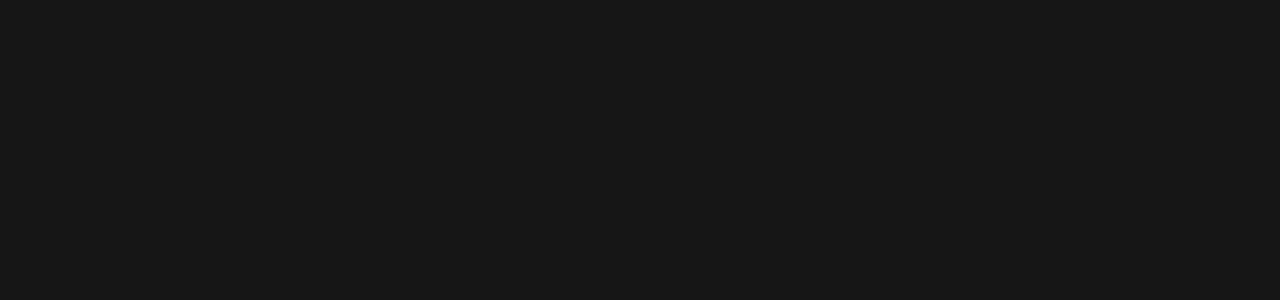
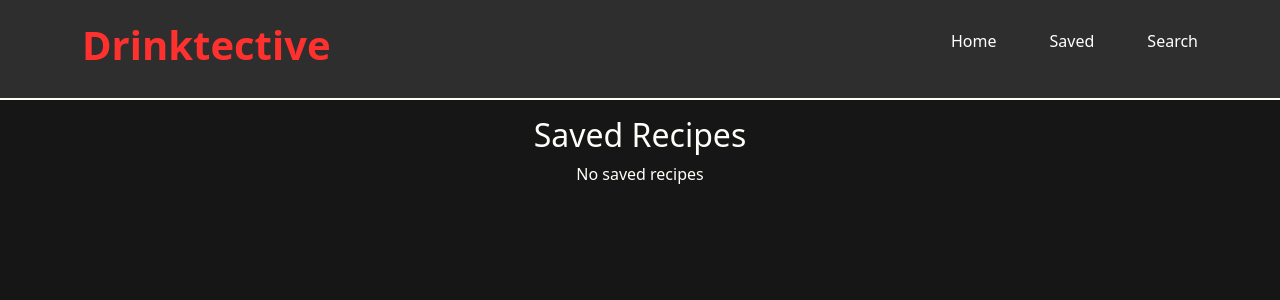
Before and after one commit to alejandroZepedaR/drinktective, a React (Vite) app: page /saved in a window 1280 px wide. Before the commit this address had no page. Shown: the top 300 px of the page. Built offline with nearby package versions, Linux system fonts and the light colour scheme.

Commit message:
Finish localStorage Implementation

```diff
--- a/src/App.jsx
+++ b/src/App.jsx
@@ -2,6 +2,7 @@ import { Route, Routes } from "react-router-dom";
 import HomePage from "./pages/HomePage";
 import SearchPage from "./pages/SearchPage";
 import RecipePage from "./pages/RecipePage";
+import SavedPage from "./pages/SavedPage";
 
 function App() {
 
@@ -10,6 +11,7 @@ function App() {
       <Route path="/" element={<HomePage />}/>
       <Route path='/search' element={<SearchPage/>}/>
       <Route path="/recipe/:id" element={<RecipePage/>} />
+      <Route path="/saved" element={<SavedPage />}/>
     </Routes>
   )
 }
--- a/src/components/DrinkCard.jsx
+++ b/src/components/DrinkCard.jsx
@@ -22,9 +22,9 @@ export default function DrinkCard({drink}) {
 
             // Save the updated list to local storage
             localStorage.setItem("savedDrinks", JSON.stringify(updatedSavedDrinks));
-            console.log("Drink saved!");
+            alert("Drink saved!");
         } else {
-            console.log("Drink already saved!");
+            alert("You already saved this drink!");
         }
 
         function logLocalStorageData() {
@@ -41,7 +41,13 @@ export default function DrinkCard({drink}) {
                 <h5 className="card-title">{drink.strDrink}</h5>
                 <div>
                     <a className="btn btn-primary" href={link} >Recipe</a>
-                    <button onClick={() => handleSave()} className="btn btn-secondary">Save</button>
+                    {
+                        savedDrinks.includes(drink.idDrink) ? (
+                            <button className="btn btn-secondary" disabled>Saved</button>
+                        ) : (
+                            <button onClick={() => handleSave()} className="btn btn-secondary">Save</button>
+                        )
+                    }
                 </div>
             </div>
         </div>
--- a/src/components/Header.jsx
+++ b/src/components/Header.jsx
@@ -6,7 +6,7 @@ export default function Header() {
                 <nav className='col-3'>
                     <ul>
                         <li><a className="link" href="/">Home</a></li>
-                        <li><a className="link" href="">Saved</a></li>
+                        <li><a className="link" href="/saved">Saved</a></li>
                         <li><a className="link" href="/search">Search</a></li>
                     </ul>
                 </nav>
--- a/src/pages/HomePage.jsx
+++ b/src/pages/HomePage.jsx
@@ -1,7 +1,19 @@
 import  './styles/HomePage.css';
 import Header from '../components/Header';
 import landing from '../assets/landingImage.jpg';
+import { useNavigate } from 'react-router-dom';
+
 export default function HomePage() {
+    const navigate = useNavigate();
+
+    function handleRandomSearch(){
+        fetch('https://www.thecocktaildb.com/api/json/v1/1/random.php')
+        .then(response => response.json())
+        .then(data => data.drinks[0].idDrink)
+        .then(id => navigate('/recipe/'+id))
+        .catch(err => console.log(err));
+    }
+
     return (
         <>
             <Header />
@@ -13,8 +25,8 @@ export default function HomePage() {
                     <div className='col-5 landing-info'>
                         <h3>Search for your favorite cocktail recipes </h3>
                         <div className='buttons'>
-                            <button className='primary-button col-5'>Search</button>
-                            <button className='secondary-button col-5'>Random Recipe</button>
+                            <a href='/search' className='btn btn-primary col-5'>Search</a>
+                            <button className='btn btn-secondary col-5' onClick={handleRandomSearch}>Random Recipe</button>
                         </div>
                     </div>
                 </main>
--- /dev/null
+++ b/src/pages/SavedPage.jsx
@@ -0,0 +1,50 @@
+import DrinkCard from "../components/DrinkCard";
+import Header from "../components/Header";
+import { useEffect, useState } from "react";
+
+export default function SavedPage() {
+    const [savedRecipes, setSavedRecipes] = useState([]);
+
+    useEffect(() => {
+        const savedDrinksFromStorage = localStorage.getItem("savedDrinks");
+        if (savedDrinksFromStorage) {
+            const parsedRecipes = JSON.parse(savedDrinksFromStorage);
+            const fetchRecipes = async () => {
+                try {
+                    const fetchedRecipes = await Promise.all(parsedRecipes.map(id =>
+                        fetch(`https://www.thecocktaildb.com/api/json/v1/1/lookup.php?i=${id}`)
+                            .then(response => response.json())
+                            .then(data => data.drinks[0])
+                            .catch(error => {
+                                console.error('Error fetching data:', error);
+                                return null;
+                            })
+                    ));
+
+                    setSavedRecipes(fetchedRecipes.filter(recipe => recipe !== null));
+                } catch (error) {
+                    console.error('Error fetching data:', error);
+                }
+            };
+            fetchRecipes();
+        }
+    }, []);
+
+    return (
+        <>
+            <Header />
+            <div className="container">
+                <main className="row mt-3">
+                    <h2 className="text-center">Saved Recipes</h2>
+                    {savedRecipes.length > 0 ? (
+                        savedRecipes.map((recipe, index) => (
+                            <DrinkCard drink={recipe} key={index} />
+                        ))
+                    ) : (
+                        <p className="text-center">No saved recipes</p>
+                    )}
+                </main>
+            </div>
+        </>
+    );
+}
```
